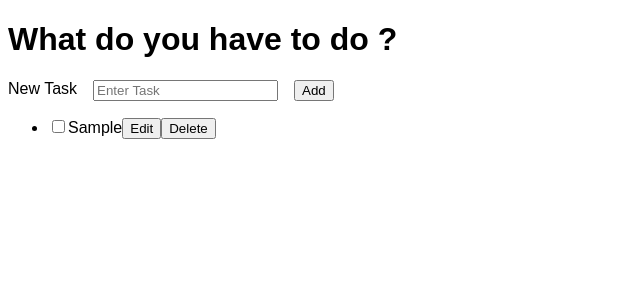
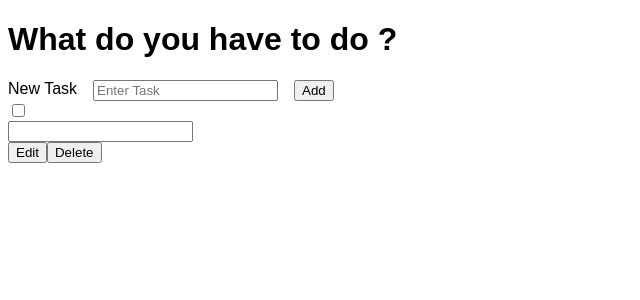
Before and after one commit to casl0x/todolist, a React (Vite) app: page / in a window 1280 px wide. Both pictures are taken after typing "Sample" into the empty fields and a click on the button "Add". Shown: the top 300 px of the page, without its empty margins (0-640 px from the left). Built offline with nearby package versions, Linux system fonts and the light colour scheme; a web font is replaced by a local one.

Commit message:
stockage ok

```diff
--- a/package.json
+++ b/package.json
@@ -10,6 +10,7 @@
     "preview": "vite preview"
   },
   "dependencies": {
+    "firebase": "^10.9.0",
     "react": "^18.2.0",
     "react-dom": "^18.2.0"
   },
--- a/src/App.jsx
+++ b/src/App.jsx
@@ -1,85 +1,53 @@
-import { useEffect, useReducer } from "react";
-import AddTask from "./components/AddTask";
-import TaskList from "./components/TaskList";
+import { useEffect, useState } from "react";
+import { TodoProvider } from "./ContextTask";
+import TaskForm from "./components/AddTask";
+import Task from "./components/TaskList";
 
 export default function TodoList() {
-  const [tasks, dispatch] = useReducer( tasksReducer, initialTasks);
+    const [tasks, setTasks] = useState([]);
 
-  useEffect(() => {
-    const storedTasks = JSON.parse(localStorage.getItem('tasks'));
-    if (storedTasks){
-      dispatch({type: 'load', tasks: storedTasks})
+    const addTask = (task) => {
+        setTasks((prev) => [...prev, {id: Date.now(), ...task}])
     }
-  }, []);
 
-  useEffect(() => {
-    localStorage.setItem('tasks', JSON.stringify(tasks))
-  }, [tasks]);
+    const updateTask = (id, task) => {
+        setTasks((prev) => prev.map((t) => (t.id === id ? task : t )))
+    }
 
-  function handleAddTask(text) {
-    dispatch({
-      type: 'added',
-      id: nextId++,
-      text: text,
-    });
-  }
+    const deleteTask = (id) => {
+        setTasks((prev) => prev.filter((task) => task.id !== id ))
+    }
 
-  function handleChangeTask(task) {
-    dispatch({
-      type: 'changed',
-      task: task
-    });
-  }
+    const toggleComplete = (id) => {
+        setTasks((prev) =>
+            prev.map((t) => t.id === id ? {...t, completed: t.completed } : t)
+        )
+    }
 
-  function handleDeleteTask(taskId) {
-    dispatch({
-      type: 'deleted',
-      id: taskId
-    });
-  }
+    useEffect(() => {
+        const storedTasks = JSON.parse(localStorage.getItem("tasks"))
+        if (storedTasks && storedTasks.length > 0) {
+            setTasks(storedTasks)
+        }
+    }, [])
 
-  return (
-    <>
-      <h1>What do you have to do ?</h1>
-      <AddTask onAddTask={handleAddTask} />
-      <TaskList
-        tasks={tasks}
-        onChangeTask={handleChangeTask}
-        onDeleteTask={handleDeleteTask}
-      />
-    </>
-  );
+    useEffect(() => {
+        localStorage.setItem('tasks', JSON.stringify(tasks))
+    }, [tasks])
+
+    return (
+        <TodoProvider value={{ tasks, addTask, updateTask, deleteTask, toggleComplete }}>
+            <div>
+                <h1>What do you have to do ?</h1>
+                <TaskForm />
+            </div>
+            <div>
+                {tasks.map((task) => (
+                    <div key={task.id}>
+                        <Task task={task}/>
+                    </div>
+                ))}
+            </div>
+        </TodoProvider>
+    );
 }
-
-function tasksReducer(tasks, action) {
-  switch (action.type){
-      case 'added': {
-          return [...tasks, {
-              id: action.id,
-              text: action.text,
-              done: false
-          }];
-      }
-      case 'changed' : {
-          return tasks.map( t => {
-              if (t.id === action.task.id) {
-                  return action.task;
-              } else {
-                  return t;
-              }
-          });
-      }
-      case 'deleted' : {
-          return tasks.filter(t => t.id !== action.id);
-      }
-      case 'load': {
-        return action.tasks;
-      }
-      default: {
-          throw Error('Uncknow action: ' + action.type);
-      }
-  }
-}
-
-let nextId = 0;
-const initialTasks = [];
--- /dev/null
+++ b/src/ContextTask.jsx
@@ -0,0 +1,21 @@
+import { createContext, useContext } from "react";
+
+export const TodoContext = createContext({
+    tasks : [
+        {
+            id: 1,
+            task: "todo title" ,
+            completed: false,
+        }
+    ],
+    addTask : (task) => {},
+    updateTask : (id, task) => {},
+    deleteTask : (id, task) => {},
+    toggleComplete : (id) => {}
+})
+
+export const useTodo =() => {
+    return useContext(TodoContext)
+}
+
+export const TodoProvider = TodoContext.Provider
--- a/src/components/AddTask.jsx
+++ b/src/components/AddTask.jsx
@@ -1,19 +1,21 @@
 import { useState } from "react";
+import { useTodo } from "../ContextTask";
 
-export default function AddTask({ onAddTask }) {
+export default function TaskForm({ onAddTask }) {
     const [text, setText] = useState('');
+    const {addTask} = useTodo();
+
+    const add = (e) => {
+        e.preventDefault();
+        addTask({ text, completed:false });
+        setText('')
+    }
 
     return (
         <>
             <form
                 className="add-tasks"
-                onSubmit={e => {
-                    e.preventDefault();
-                    if (text.trim()) {
-                        onAddTask(text);
-                        setText('');
-                    }
-                }}
+                onSubmit={add}
             >
                 <label htmlFor="task">New Task</label>
                 <input
@@ -24,10 +26,6 @@ export default function AddTask({ onAddTask }) {
                     placeholder="Enter Task"
                 />
                 <button
-                    onClick={() => {
-                        setText('');
-                        onAddTask(text)
-                    }}
                     type="submit"
                     className="btn"
                 >Add</button>
--- a/src/components/TaskList.jsx
+++ b/src/components/TaskList.jsx
@@ -1,64 +1,48 @@
 import { useState } from "react";
+import { useTodo } from "../ContextTask";
 
-export default function TaskList({tasks, onChangeTask, onDeleteTask}) {
+export default function Task ({task}) {
+    const [editing, setEditing] = useState(false);
+    const [msg, setMsg ] = useState(task.task)
+    const {updateTask, deleteTask, toggleComplete} = useTodo();
+
+    const editTask = () => {
+        updateTask(task.id, {...task, task: msg });
+        setEditing(false);
+    };
+
+    const toggleCompleted = () => { toggleComplete(task.id) }
+
     return (
-        <ul>
-            {tasks.map(task => (
-                <li key={task.id}>
-                    <Task
-                        task={task}
-                        onChange={onChangeTask}
-                        onDelete={onDeleteTask}
-                    />
-                </li>
-            ))}
-        </ul>
-    );
-}
-
-function Task ({task, onChange, onDelete}) {
-    const [editing, setEditing] = useState(false);
-    let taskContent;
-    if (editing) {
-        taskContent = (
-            <>
-                <input
-                    type="text"
-                    value={task.text}
-                    onChange={ e => {
-                        onChange({
-                            ...task,
-                            text: e.target.value
-                        });
-                    }}
-                />
-                <button onClick={() => setEditing(false)}>Save</button>
-            </>
-        );
-    } else {
-        taskContent = (
-            <>
-                {task.text}
-                <button onClick={() => setEditing(true)}>Edit</button>
-            </>
-        );
-    }
-    return (
-        <label>
+        <div>
             <input
                 type="checkbox"
-                checked={task.done}
-                onChange={e => {
-                    onchange({
-                        ...task,
-                        done: e.target.checked
-                    });
+                checked={task.completed}
+                onChange={toggleCompleted}
+            />
+            <input
+                type="text"
+                className= {`${editing ? "edit-task" : "task"} ${task.completed ? "task-done" : "" }`}
+                onChange={(e) => setMsg(e.target.value)}
+                readOnly={!editing}
+            />
+            <button
+                onClick={() => {
+                    if (task.completed) return;
+                    if (editing) {
+                        editTask();
+                    } else {
+                        setEditing((prev) => !prev);
+                    }
                 }}
-            />
-            {taskContent}
-            <button onClick={() => onDelete(task.id) }>
+                disabled={task.completed}
+            >
+                {editing ? 'Save' : 'Edit'}
+            </button>
+
+            <button onClick={() => deleteTask(task.id)}>
                 Delete
             </button>
-        </label>
+        </div>
     )
 }
```
Also changed, not shown: 1 other file (tests, documents, lock files or other folders).
